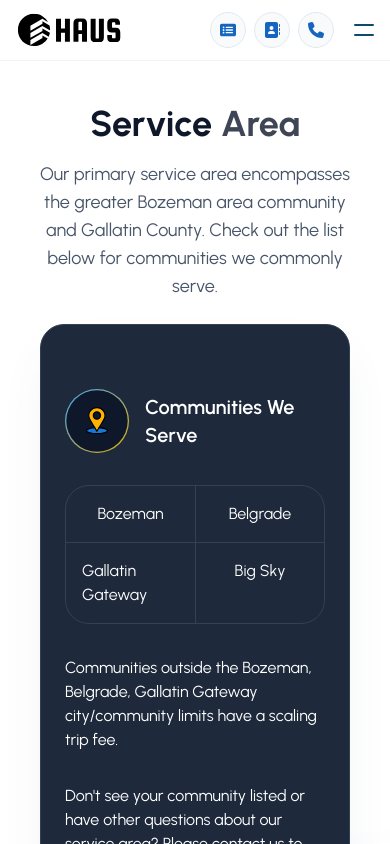
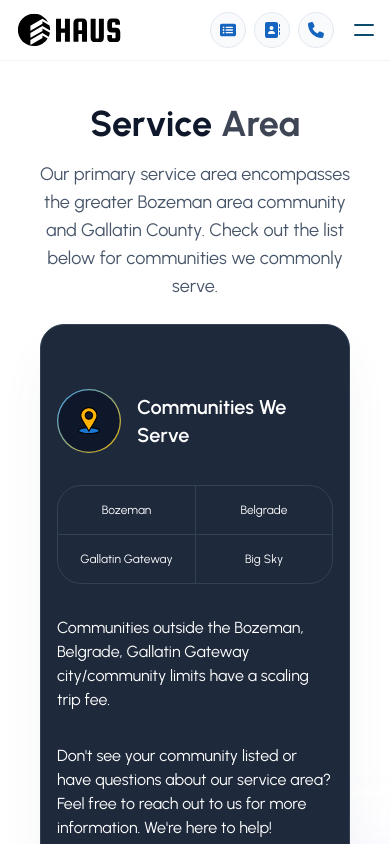
Before and after one commit to ben-v/haus, a React (Vite) app: page /service-area in a window 390 px wide. Shown: the top 844 px of the page. Built offline with nearby package versions, Linux system fonts and the light colour scheme.

Commit message:
Fixed text and layout issues on detail card to accomodate the list on the service area.

```diff
--- a/src/components/cards/DetailCardWithImageCard.tsx
+++ b/src/components/cards/DetailCardWithImageCard.tsx
@@ -14,7 +14,7 @@ const DetailCardWithImageCard = (props: DetailCardWithImageCardProps) => {
       <ContentBackground />
       <div className="m-auto items-center justify-center -space-y-4 md:flex md:space-y-0 md:-space-x-1">
         <div className="relative mx-4 rounded-3xl rounded-b-none border border-gray-700 bg-gray-800 shadow-2xl shadow-gray-600/10 dark:border-gray-100 dark:bg-white dark:shadow-none md:mx-0 md:w-6/12 md:rounded-r-none md:rounded-l-3xl lg:w-7/12">
-            <div className="relative p-6 pt-16 md:rounded-r-2xl lg:p-16 lg:pl-[4.375rem]">
+            <div className="relative p-4 md:p-6 pt-16 md:rounded-r-2xl lg:p-16 lg:pl-[4.375rem]">
               {props.detailCard}
             </div>
           </div>
--- a/src/pages/service-area/index.tsx
+++ b/src/pages/service-area/index.tsx
@@ -26,26 +26,26 @@ const ServiceAreaPage = () => {
                 <h3 className="text-xl font-semibold text-white dark:text-gray-800">Communities We Serve</h3>
               </div>
             </div>
-            <div className="my-8 mb-8 grid grid-cols-2 rounded-3xl border border-gray-700 text-white dark:border-gray-200 dark:text-gray-600 [&>*]:border-gray-700 [&>*]:p-4 [&>*]:dark:border-gray-200">
-              <div className="flex justify-center gap-2 border-b">
+            <div className="my-8 mb-8 grid grid-cols-2  rounded-3xl border border-gray-700 text-white dark:border-gray-200 dark:text-gray-600 [&>*]:border-gray-700 [&>*]:p-4 [&>*]:text-xs md:[&>*]:text-sm lg:[&>*]:text-lg [&>*]:dark:border-gray-200">
+              <div className="flex justify-center items-center gap-2 border-b">
                 Bozeman
               </div>
-              <div className="flex justify-center gap-2 border-b border-l">
+              <div className="flex justify-center items-center gap-2 border-b border-l">
                 Belgrade
               </div>
-              <div className="flex justify-center gap-2">
+              <div className="flex justify-center items-center gap-2">
                 Gallatin Gateway
               </div>
-              <div className="flex justify-center gap-2 border-l">
+              <div className="flex justify-center items-center gap-2 border-l">
                 Big Sky
               </div>
             </div>
 
             <p className="my-8 text-white dark:text-gray-700">Communities outside the Bozeman, Belgrade, Gallatin Gateway city/community limits have a scaling trip fee.</p>
 
-            <p className="my-8 text-white dark:text-gray-700">Don't see your community listed or have other questions about our service area? Please contact us to confirm if you're located within our broader service area.</p>
+            <p className="my-8 text-white dark:text-gray-700">Don't see your community listed or have questions about our service area? Feel free to reach out to us for more information. We're here to help!</p>
 
-            <HashLink to="/contact/#" className="relative flex h-11 w-full items-center justify-center px-6 before:absolute before:inset-0 before:rounded-full before:bg-primary before:transition-transform before:duration-300 active:duration-75 active:before:scale-95 dark:before:bg-primaryLight">
+            <HashLink to="/contact/#" className="relative flex h-11 w-full items-center justify-center px-6 mb-4 md:mb-auto before:absolute before:inset-0 before:rounded-full before:bg-primary before:transition-transform before:duration-300 active:duration-75 active:before:scale-95 dark:before:bg-primaryLight">
               <span className="relative text-base font-semibold text-white dark:text-dark">Contact Us</span>
             </HashLink>
           </>
```
